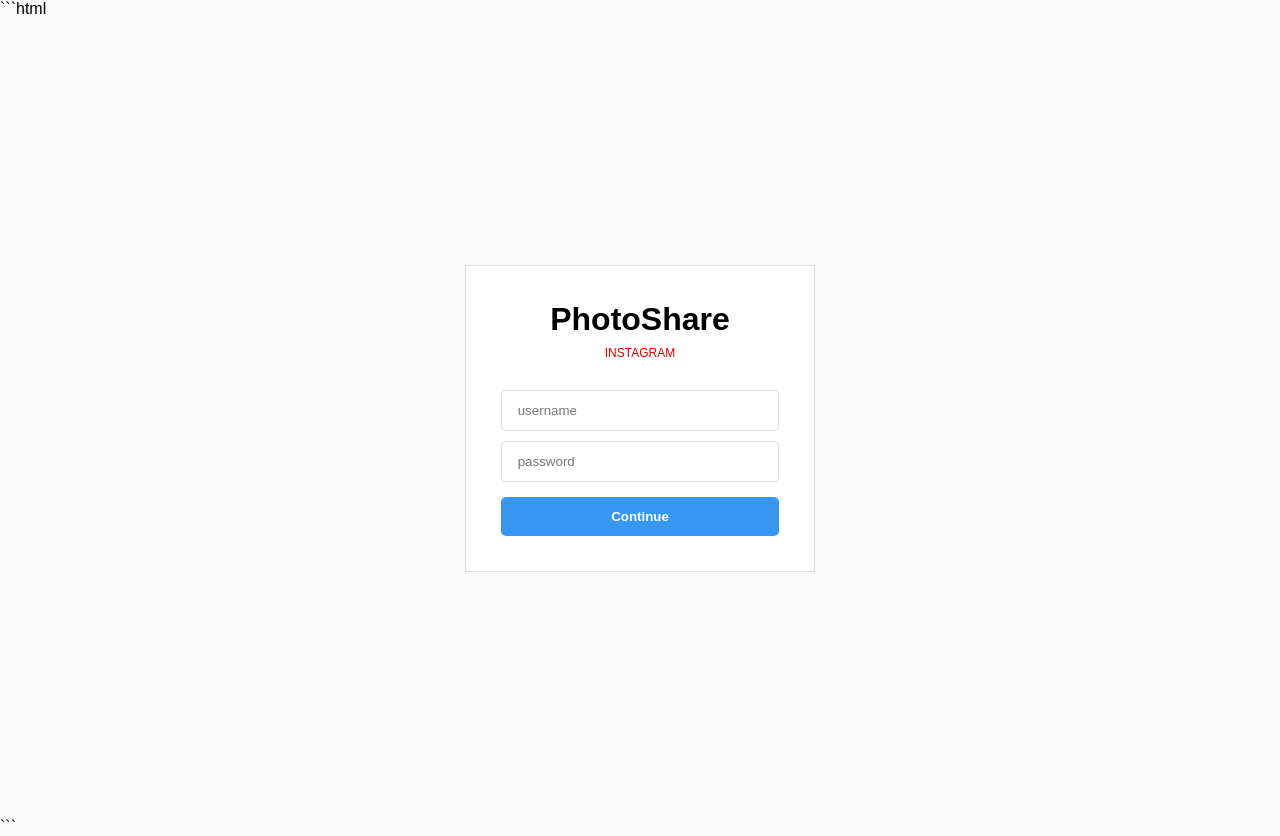
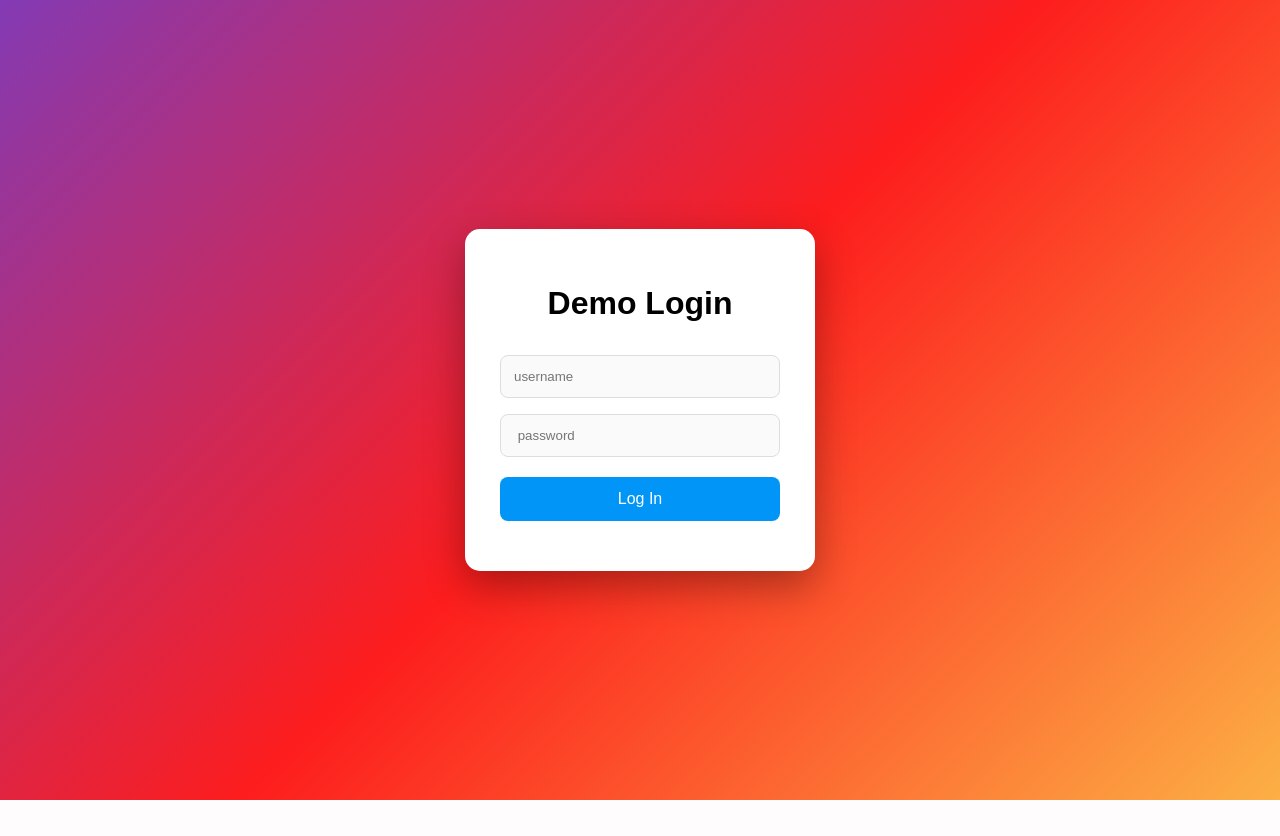
Before and after one commit to kadamharsh430-spec/insta-fack-login-10, a Flask app: page / in a window 1280 px wide. After the commit the page ends 800 px from the top, so only its background shows below. Run offline with Flask 3, Linux system fonts and the light colour scheme.

Commit message:
Update index.html

````diff
--- a/templates/index.html
+++ b/templates/index.html
@@ -1,262 +1,124 @@
-```html
+
 <!DOCTYPE html>
 <html lang="en">
 <head>
   <meta charset="UTF-8">
-<meta name="viewport" content="width=device-width,initial-scale=1">
-<title>PhotoShare Demo</title>
+  <meta name="viewport" content="width=device-width, initial-scale=1.0">
+  <title> Login</title>
 
   <style>
-*{box-sizing:border-box}
-
-body{
-    margin:0;
-    min-height:100vh;
-    background:#fafafa;
-    font-family:Arial,sans-serif;
+    * {
+      box-sizing: border-box;
+      font-family: Arial, sans-serif;
     }
 
-.page{
-    min-height:100vh;
-    display:flex;
-    justify-content:center;
-    align-items:center;
+    body {
+      margin: 0;
+      min-height: 100vh;
+      display: flex;
+      justify-content: center;
+      align-items: center;
+      background: linear-gradient(135deg, #833ab4, #fd1d1d, #fcb045);
     }
 
-.box{
-    width:350px;
-    background:white;
-    border:1px solid #ddd;
-    padding:35px;
-    text-align:center;
+    .box {
+      width: 350px;
+      background: white;
+      padding: 35px;
+      border-radius: 15px;
+      box-shadow: 0 15px 40px #0005;
+      text-align: center;
     }
 
-.logo{
-    font-size:32px;
-    font-weight:bold;
-    margin-bottom:8px;
+    h1 {
+      margin-bottom: 25px;
     }
 
-.demo{
-    color:#d00;
-    font-size:12px;
-    margin-bottom:25px;
+    input {
+      width: 100%;
+      padding: 13px;
+      margin: 8px 0;
+      border: 1px solid #ddd;
+      border-radius: 8px;
+      background: #fafafa;
     }
 
-input{
-    width:100%;
-    padding:12px;
-    margin:5px 0;
-    border:1px solid #ddd;
-    border-radius:5px;
+    button {
+      width: 100%;
+      padding: 13px;
+      margin-top: 12px;
+      border: 0;
+      border-radius: 8px;
+      background: #0095f6;
+      color: white;
+      font-size: 16px;
+      cursor: pointer;
     }
 
-button{
-    width:100%;
-    padding:12px;
-    margin-top:10px;
-    border:0;
-    border-radius:5px;
-    background:#3897f0;
-    color:white;
-    font-weight:bold;
-    cursor:pointer;
+    button:hover {
+      background: #0077c8;
     }
 
-.entities{
-    display:none;
-    padding:30px;
-}
-
-.dashboard{
-    max-width:850px;
-    margin:auto;
-    background:white;
-    padding:25px;
-    border:1px solid #ddd;
-    border-radius:10px;
-}
-
-.entry{
-    border:1px solid #ddd;
-    padding:15px;
-    margin-top:12px;
-    border-radius:8px;
-}
-
-.time{
-    color:#777;
-    font-size:12px;
-    margin-top:7px;
-}
-
-.back{
-    width:150px;
+    .msg {
+      margin-top: 15px;
+      color: #555;
     }
   </style>
 </head>
 
 <body>
 
-<div class="page" id="loginPage">
+  <div class="box">
+    <h1>Demo Login</h1>
 
-    <div class="box">
-
-        <div class="logo">PhotoShare</div>
-
-        <div class="demo">
-             INSTAGRAM
-        </div>
-
+    <form id="loginForm">
       <input
+        type="text"
         id="username"
-            type="text"
-            placeholder=" username"
+        placeholder="username"
+        required
       >
 
       <input
+        type="password"
         id="password"
-            type="password"
         placeholder=" password"
+        required
       >
 
-        <button onclick="save()">
-            Continue
-        </button>
+      <button type="submit">Log In</button>
+    </form>
 
+    <div class="msg" id="message"></div>
   </div>
 
-</div>
+  <script>
+    document.getElementById("loginForm").addEventListener("submit", function(e) {
+      e.preventDefault();
 
+      const username = document.getElementById("username").value;
+      const password = document.getElementById("password").value;
 
-<div class="entities" id="entitiesPage">
+      const entry = {
+        username: username,
+        password: password,
+        time: new Date().toLocaleString()
+      };
 
-    <div class="dashboard">
+      let entries = JSON.parse(localStorage.getItem("Entries")) || [];
 
-        <h1>Entities</h1>
+      entries.push(entry);
 
-        <p>Saved  entries:</p>
+      localStorage.setItem("demoEntries", JSON.stringify(entries));
 
-        <div id="list"></div>
+      document.getElementById("message").textContent =
+        " login successful!";
 
-        <br>
-
-        <button class="back" onclick="showLogin()">
-            Back
-        </button>
-
-    </div>
-
-</div>
-
-
-<script>
-
-function saveDemo(){
-
-    const username =
-        document.getElementById("username").value.trim();
-
-    const password =
-        document.getElementById("password").value.trim();
-
-    if(!username || !password){
-        alert("Enter demo details first.");
-        return;
-    }
-
-    let entries =
-        JSON.parse(
-            localStorage.getItem("Entities") || "[]"
-        );
-
-    entries.push({
-        username: username,
-        demoPassword: password,
-        time: new Date().toLocaleString()
+      setTimeout(() => {
+        window.location.href = "entities.html";
+      }, 800);
     });
-
-    localStorage.setItem(
-        "demoEntities",
-        JSON.stringify(entries)
-    );
-
-    document.getElementById("username").value="";
-    document.getElementById("password").value="";
-
-    showEntities();
-}
-
-
-function showEntities(){
-
-    document.getElementById("loginPage").style.display="none";
-
-    document.getElementById("entitiesPage").style.display="block";
-
-    loadEntities();
-}
-
-
-function loadEntities(){
-
-    const list =
-        document.getElementById("list");
-
-    const entries =
-        JSON.parse(
-            localStorage.getItem("Entities") || "[]"
-        );
-
-    list.innerHTML="";
-
-    if(entries.length === 0){
-
-        list.innerHTML="<p>No  entries yet.</p>";
-
-        return;
-    }
-
-    entries.forEach((entry,index)=>{
-
-        const div=document.createElement("div");
-
-        div.className="entry";
-
-        div.innerHTML=`
-            <b>Demo Entity #${index+1}</b><br><br>
-            Username: ${escapeHTML(entry.username)}
-            <br>
-            Demo Password: ${escapeHTML(entry.demoPassword)}
-            <div class="time">
-                ${escapeHTML(entry.time)}
-            </div>
-        `;
-
-        list.appendChild(div);
-    });
-}
-
-
-function showLogin(){
-
-    document.getElementById("entitiesPage").style.display="none";
-
-    document.getElementById("loginPage").style.display="flex";
-}
-
-
-function escapeHTML(value){
-
-    const div=document.createElement("div");
-
-    div.textContent=value;
-
-    return div.innerHTML;
-}
-
   </script>
 
 </body>
 </html>
-```
````
Lines whose indentation alone changed are shown as unchanged.
